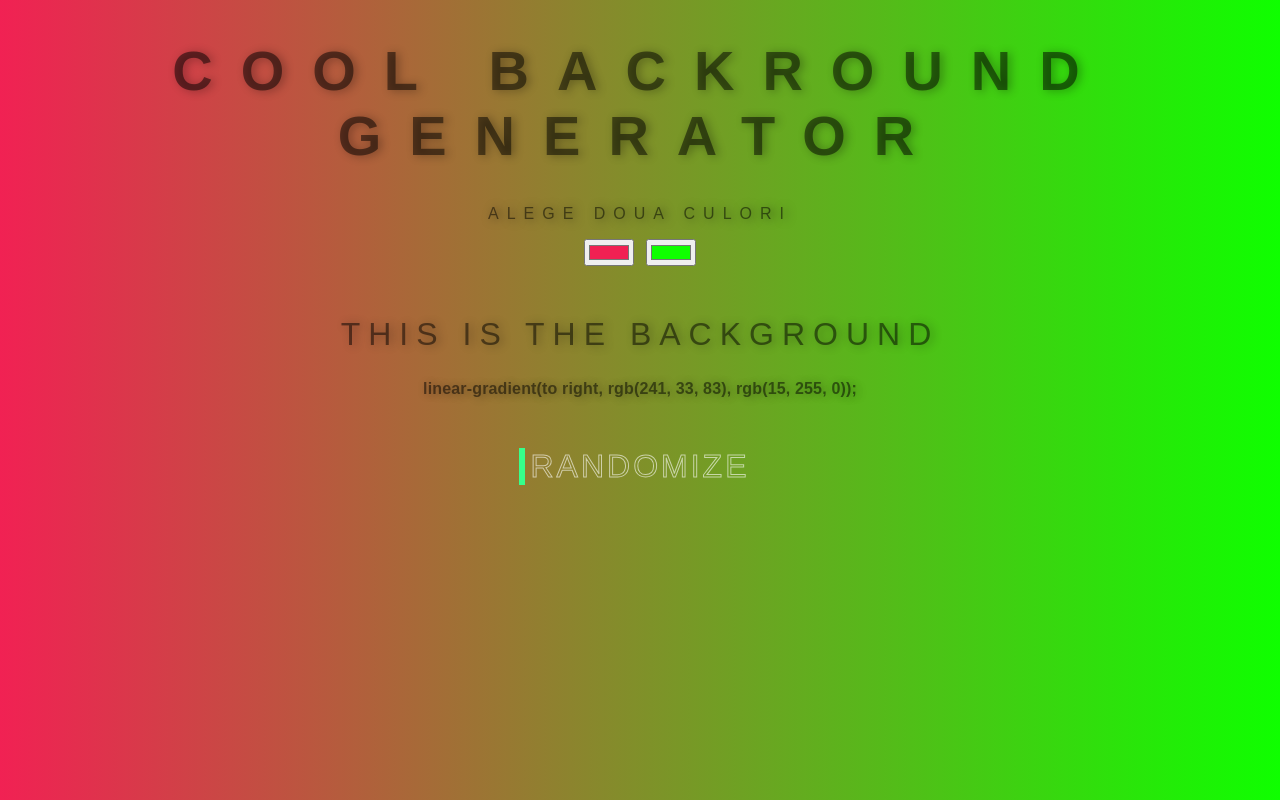
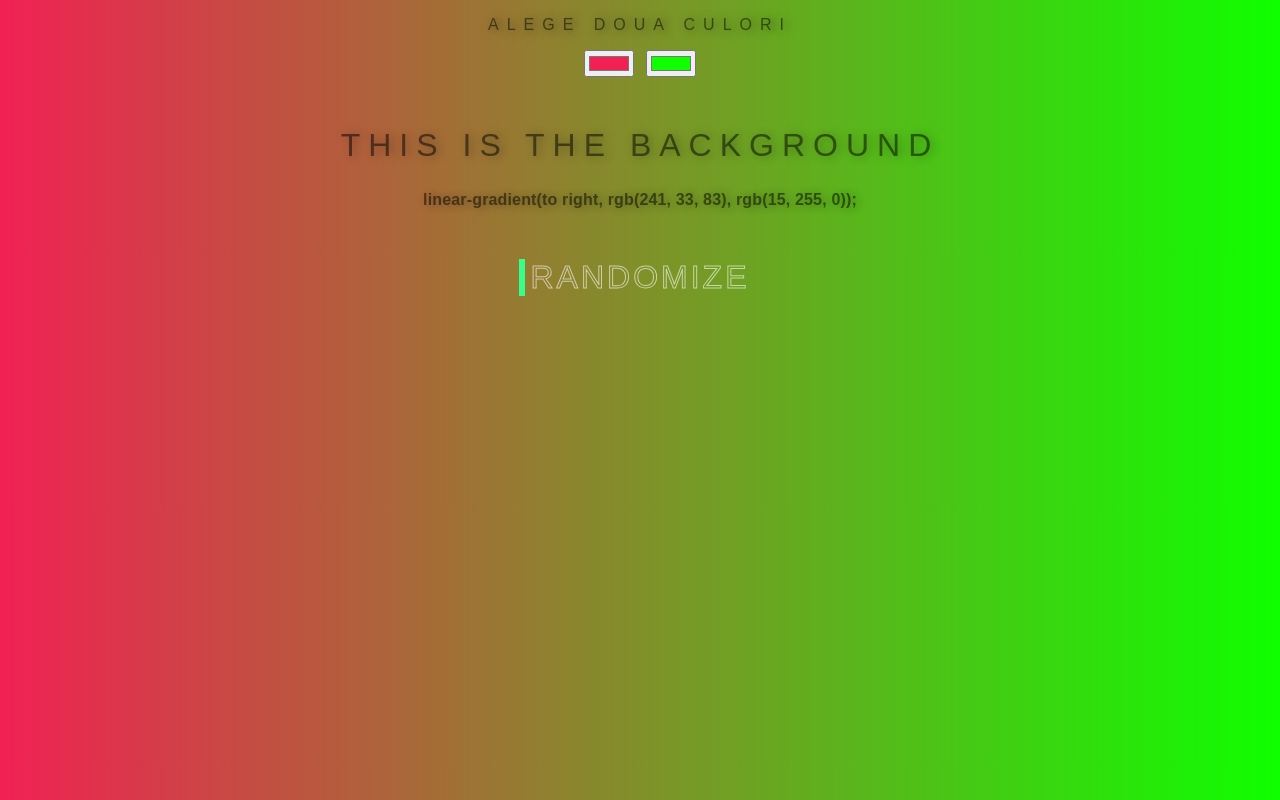
Before and after one commit to Voicuu/Gradient-Generator, a plain HTML site: page index.html in a window 1280 px wide. Drawn offline with Linux system fonts and the light colour scheme.

Commit message:
am sters h1

```diff
--- a/index.html
+++ b/index.html
@@ -7,7 +7,6 @@
     <title>Background Generator</title>
   </head>
   <body id="gradient">
-    <h1>Cool Backround Generator</h1>
     <p>Alege doua culori</p>
     <input class="color1" type="color" name="color1" value="#f12153" />
     <input class="color2" type="color" name="color2" value="#0fff00" />
```
